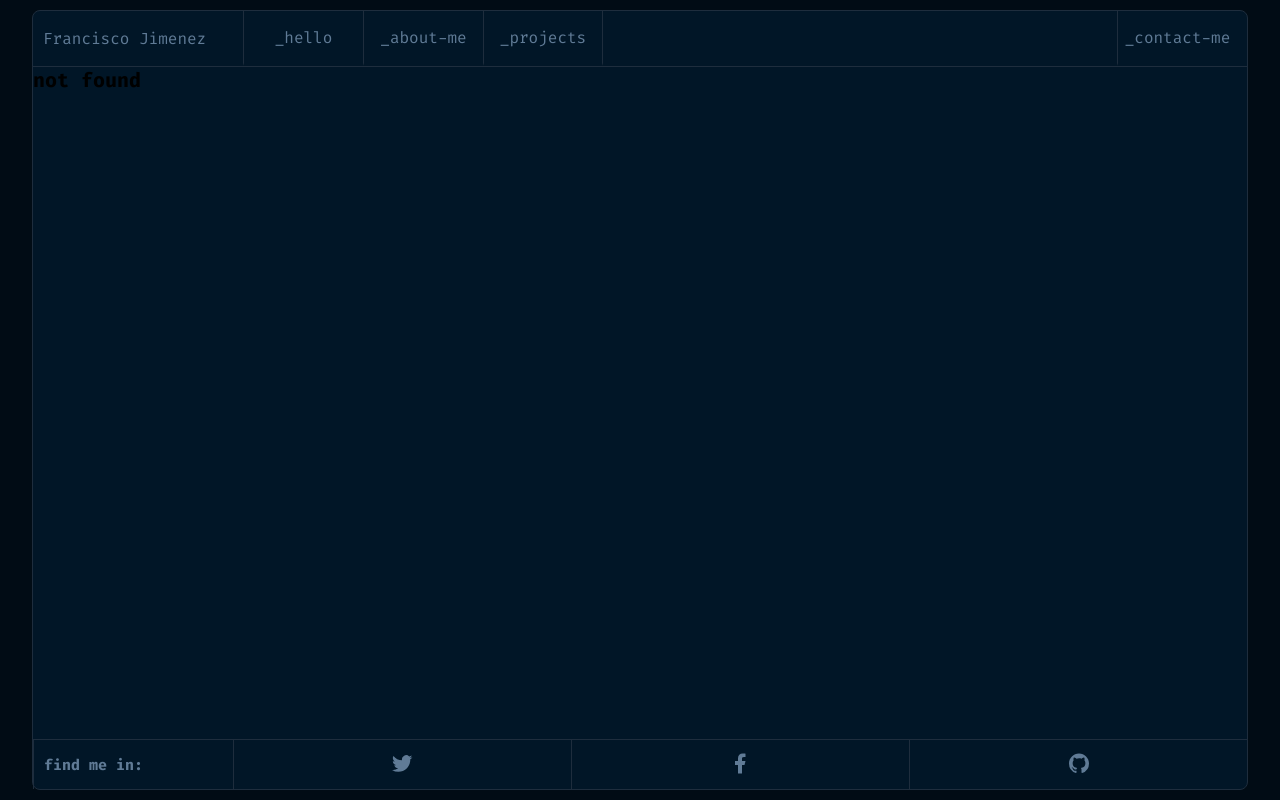
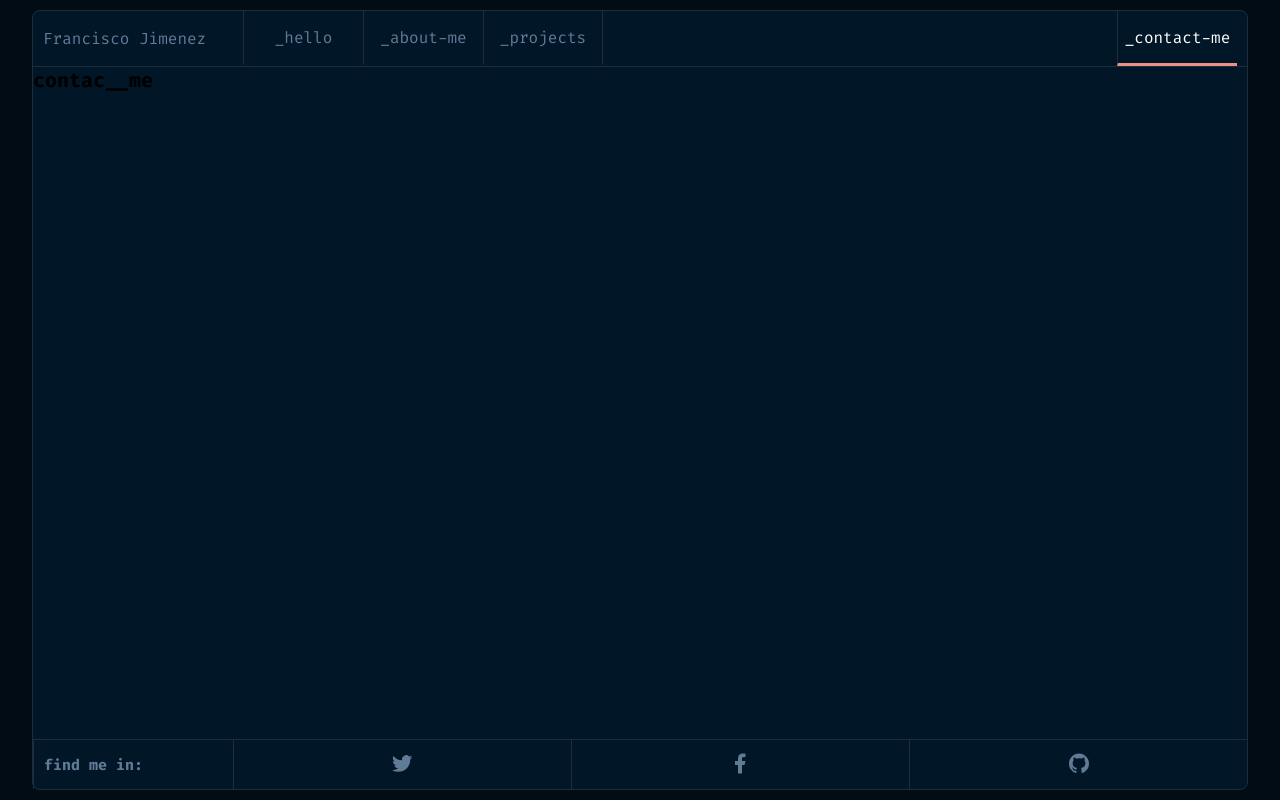
Before and after one commit to Frankiiize/portafolioFrankiiize, a React (Create React App) app: page /contactMe in a window 1280 px wide. Before the commit this address had no page. Built offline with nearby package versions, Linux system fonts and the light colour scheme.

Commit message:
Feature: Contact page added to navigation

```diff
--- a/src/App.scss
+++ b/src/App.scss
@@ -3,6 +3,7 @@
 @import './sass/utils/list';
 @import './sass/components/filterProjects';
 @import './sass/components/layouts';
+@import './sass/utils/animations';
 @import './sass/components/header';
 @import './sass/components/textToCode';
 @import './sass/components/hero';
--- a/src/components/Header.js
+++ b/src/components/Header.js
@@ -3,11 +3,11 @@ import { Link, useLocation } from "react-router-dom";
 
 
 const navigation = [
-  { name: 'Francisco Jimenez', href: '/register', current: false },
+  { name: 'Francisco Jimenez', href: '/', current: false },
   { name: '_hello', href: '/', current: false },
   { name: '_about-me', href: '/aboutme', current: false },
   { name: '_projects', href: '/projects', current: false },
-  { name: '_contact-me', href: '/#', current: false },
+  { name: '_contact-me', href: '/contactMe', current: false },
 ]
 
 
--- a/src/routers/router.js
+++ b/src/routers/router.js
@@ -7,6 +7,7 @@ const Protected = React.lazy(() => import('../routers/ProtectedRoute')); */
 const HomePage = React.lazy(() => import('../views/home/Home'));
 const AboutmePage = React.lazy(() => import('../views/aboutme/Aboutme'));
 const ProjectsPage = React.lazy(() => import('../views/projects/Projects'));
+const ContactPage = React.lazy(() => import('../views/contact/Contact'));
 
 
 // const localStorageValidation = (localStorage.length > 0) ? JSON.parse(localStorage.getItem("user")).user.role : null;
@@ -25,6 +26,7 @@ let routes = [
   {path:"/", element: <HomePage />},
   {path:"/aboutme", element: <AboutmePage />},
   {path:"/projects", element: <ProjectsPage />},
+  {path:"/contactMe", element: <ContactPage />},
   /* {path:"/login", element: <Login />}, */
 /*   {
     path:"/",
--- /dev/null
+++ b/src/views/contact/Contact.js
@@ -0,0 +1,9 @@
+import React from "react";
+
+const ContactPage = () =>{
+  return(
+    <h1>contac__me</h1>
+  );
+}
+
+export default ContactPage
--- a/src/views/projects/Projects.js
+++ b/src/views/projects/Projects.js
@@ -175,8 +175,9 @@ const reducer = (state, action) => {
         return obj.id === action.payload.id;
       });
       if(!isTecActive){
+        const payload = {...action.payload, active: true}
         const checkState = [...state.checkSelections];
-        const newState = [...checkState, action.payload];
+        const newState = [...checkState, payload];
         currentChecks = newState;
       }else {
         const findObj = state.checkSelections.filter((obj) => {
```
